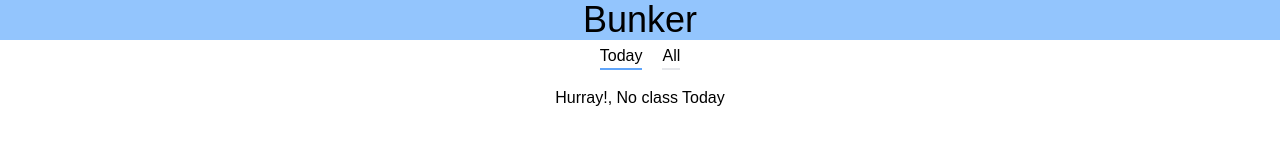
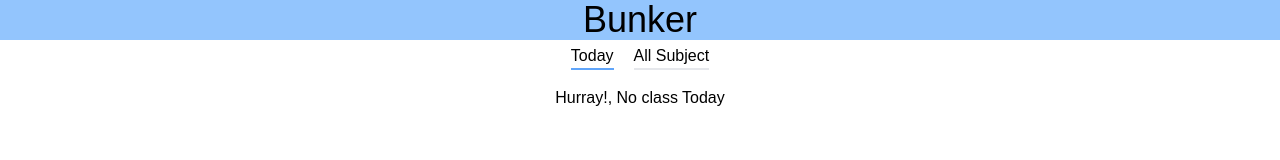
Before and after one commit to suraj-kush/bunker, a React (Create React App) app: page / in a window 1280 px wide. Shown: the top 160 px of the page. Built offline with nearby package versions, Linux system fonts and the light colour scheme.

Commit message:
swipe function added

```diff
--- a/package.json
+++ b/package.json
@@ -17,6 +17,7 @@
     "react-dom": "^18.2.0",
     "react-icons": "^4.7.1",
     "react-scripts": "^5.0.1",
+    "react-swipeable": "^7.0.0",
     "tailwindcss": "^3.2.4",
     "web-vitals": "^2.1.4"
   },
--- a/src/App.js
+++ b/src/App.js
@@ -4,7 +4,7 @@ import Subject from "./Subject";
 import AddSubjectName from "./AddSubjectName";
 import Fab from "@mui/material/Fab";
 import AddIcon from "@mui/icons-material/Add";
-
+import {useSwipeable} from 'react-swipeable'
 export const App = () => {
   const [subjects, setSubjects] = useState([]);
   const [addFormDialog, setAddFormDialog] = useState(false);
@@ -24,8 +24,22 @@ export const App = () => {
   const handleClick = () => {
     setAddFormDialog(true);
   };
+  const { ref: documentRef } = useSwipeable({
+    onSwipedLeft: ({ dir, event }) => {
+      setTab(1);
+    },
+    onSwipedRight: ({ dir, event }) => {
+      setTab(0);
+    },
+    preventDefaultTouchmoveEvent: true
+  });
+  // attach swipeable to document
+  useEffect(() => {
+    documentRef(document);
+  });
   return (
-    <div align="center">
+    <div>
+      <div align="center">
       <h1 className="text-4xl text-current bg bg-blue-300">Bunker</h1>
       <div className="flex justify-center">
         <button
@@ -42,7 +56,7 @@ export const App = () => {
           }`}
           onClick={() => setTab(1)}
         >
-          All
+          All Subject
         </button>
       </div>
       <Subject
@@ -63,6 +77,7 @@ export const App = () => {
         />
       ) : null}
     </div>
+    </div>
   );
 };
 
```
Also changed, not shown: 1 other file (tests, documents, lock files or other folders).
